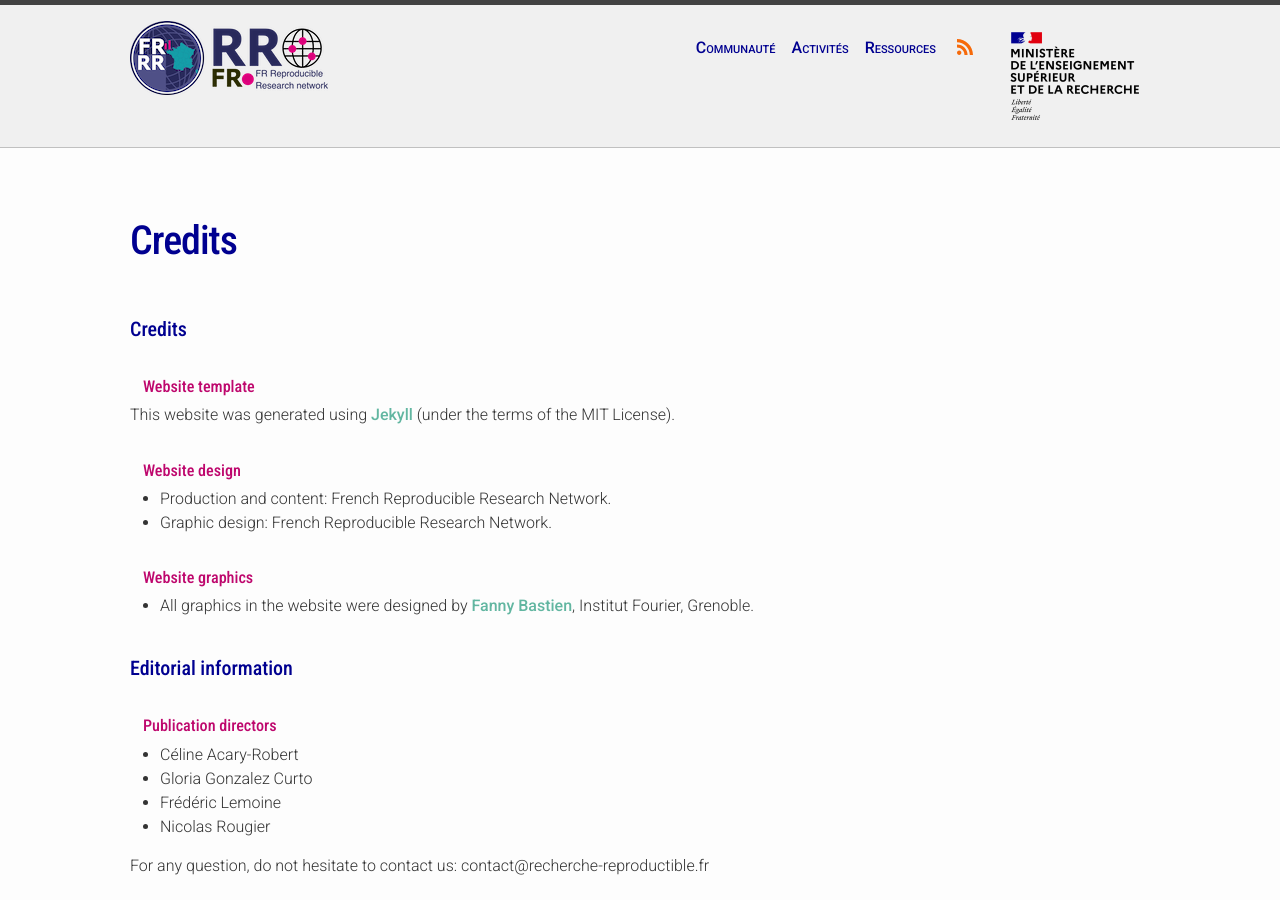
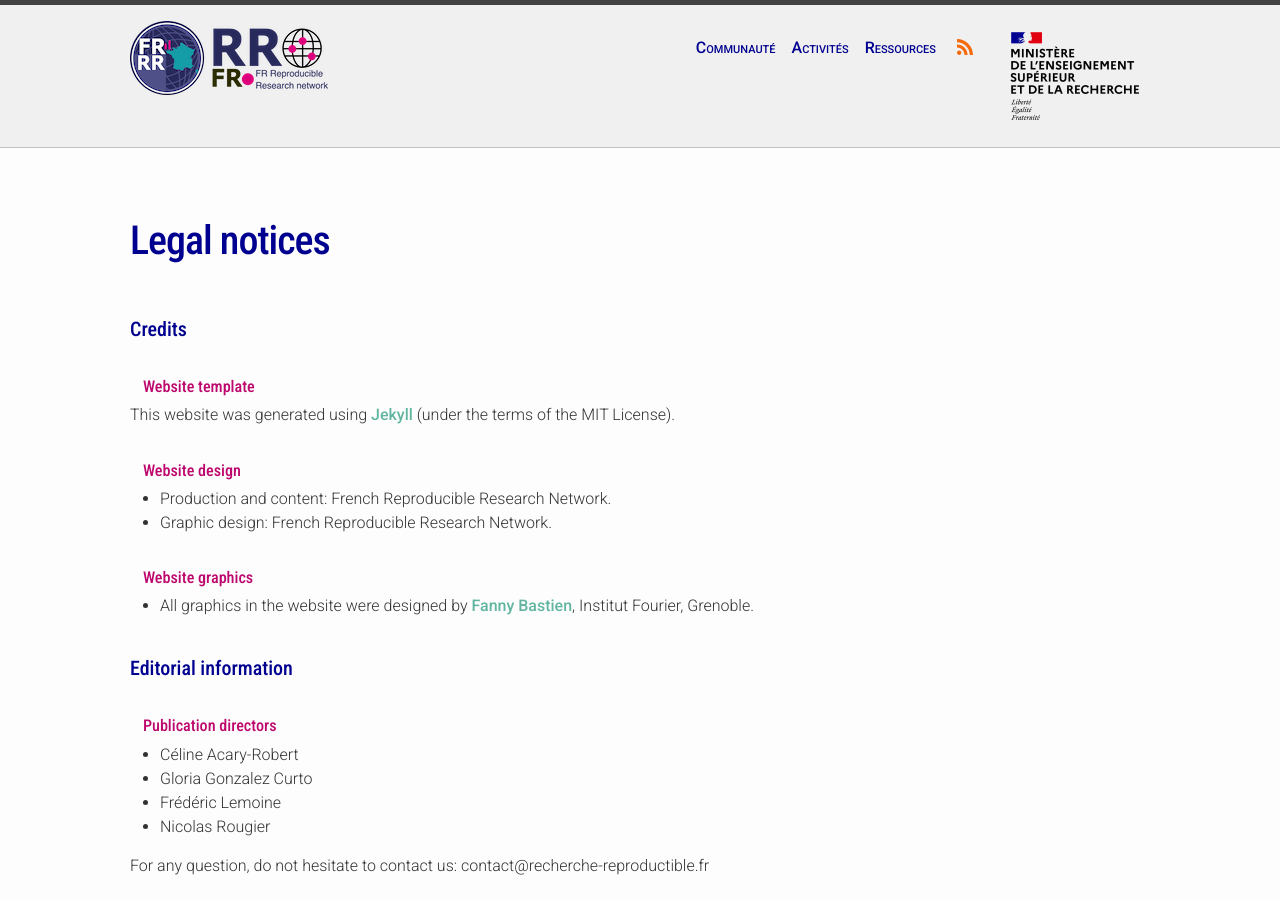
Before and after one commit to FR-RN/FR-RN, a Jekyll site: the page built from credits.md, in a window 1280 px wide and 900 px high. Built offline with Jekyll 4.4.1, drawn with Linux system fonts in a browser that asks for light colours; some web fonts are replaced.

Commit message:
Modif lcense

```diff
--- a/credits.md
+++ b/credits.md
@@ -1,6 +1,6 @@
 ---
 layout: page
-title: Credits
+title: Legal notices
 permalink: /credits/
 list_title: Dernières nouvelles
 n_posts: 500
```
Also changed, not shown: other parts of credits.md (+1 -1 lines).
